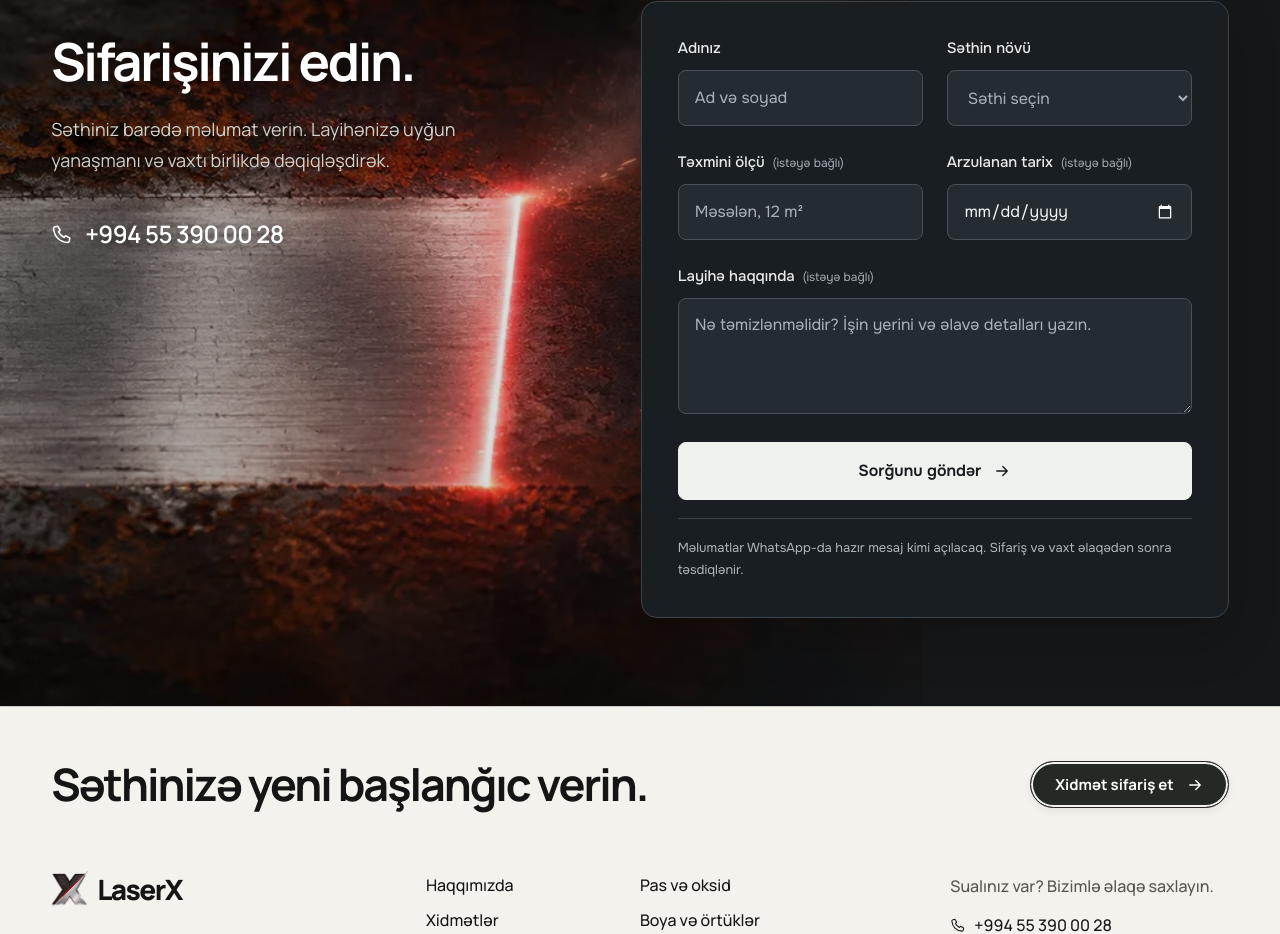
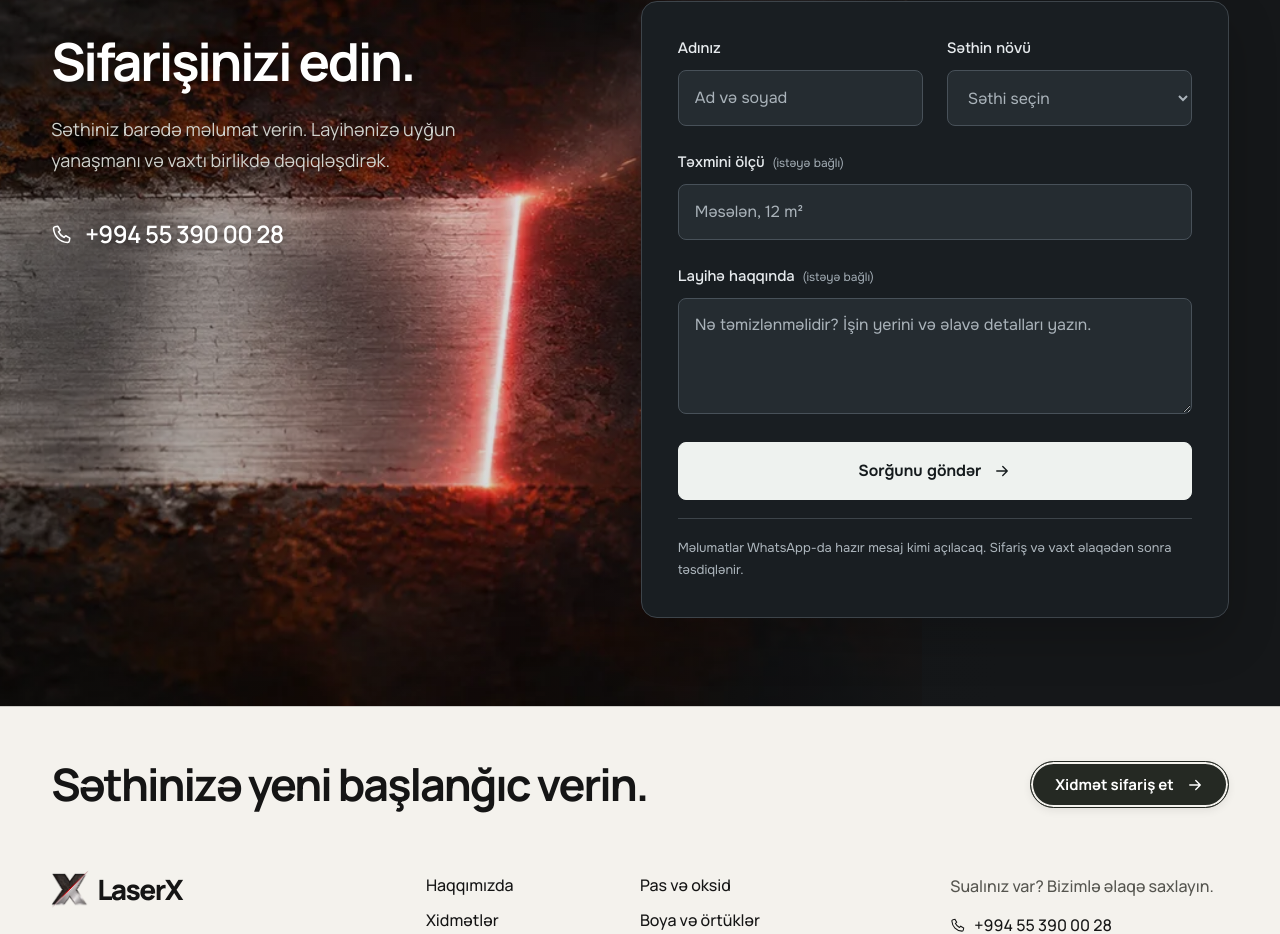
Before and after one commit to Kvseis/LaserX-Website, a Next.js app: page /technology in a window 1280 px wide. Shown: the part 2678-3612 px from the top of the page. Built offline with nearby package versions, Linux system fonts and the light colour scheme.

Commit message:
Homepage booking date field removal

```diff
--- a/src/components/BookingForm.tsx
+++ b/src/components/BookingForm.tsx
@@ -13,7 +13,7 @@ export default function BookingForm({ copy }: { copy: SiteCopy['booking'] }) {
   function submitRequest(event: FormEvent<HTMLFormElement>) {
     event.preventDefault();
     const data = new FormData(event.currentTarget);
-    const fields = [[copy.name, data.get('name')], [copy.surface, data.get('surface')], [copy.area, data.get('area')], [copy.date, data.get('date')], [copy.notes, data.get('notes')]];
+    const fields = [[copy.name, data.get('name')], [copy.surface, data.get('surface')], [copy.area, data.get('area')], [copy.notes, data.get('notes')]];
     const message = [copy.messageTitle, ...fields.filter(([, value]) => String(value ?? '').trim()).map(([label, value]) => `${label}: ${String(value).trim()}`)].join('\n');
     window.location.assign(`${whatsapp}?text=${encodeURIComponent(message)}`);
   }
@@ -22,8 +22,7 @@ export default function BookingForm({ copy }: { copy: SiteCopy['booking'] }) {
     <div className={styles.fields}>
       <label><span className={styles.label}>{copy.name}</span><input name="name" autoComplete="name" required maxLength={100} placeholder={copy.namePlaceholder} /></label>
       <label><span className={styles.label}>{copy.surface}</span><select name="surface" required defaultValue=""><option value="" disabled>{copy.chooseSurface}</option>{copy.surfaces.map((surface) => <option key={surface}>{surface}</option>)}</select></label>
-      <label><span className={styles.label}>{copy.area}<span className={styles.optional}>{copy.optional}</span></span><input name="area" maxLength={80} placeholder={copy.areaPlaceholder} /></label>
-      <label><span className={styles.label}>{copy.date}<span className={styles.optional}>{copy.optional}</span></span><input name="date" type="date" /></label>
+      <label className={styles.full}><span className={styles.label}>{copy.area}<span className={styles.optional}>{copy.optional}</span></span><input name="area" maxLength={80} placeholder={copy.areaPlaceholder} /></label>
       <label className={styles.full}><span className={styles.label}>{copy.notes}<span className={styles.optional}>{copy.optional}</span></span><textarea name="notes" rows={3} maxLength={1500} placeholder={copy.notesPlaceholder} /></label>
     </div>
     <button className={styles.submit} type="submit"><span>{copy.submit}</span><ButtonArrow /></button>
--- a/src/lib/messages/az.ts
+++ b/src/lib/messages/az.ts
@@ -62,7 +62,6 @@ const az = {
     ],
     "area": "Təxmini ölçü",
     "areaPlaceholder": "Məsələn, 12 m²",
-    "date": "Arzulanan tarix",
     "notes": "Layihə haqqında",
     "notesPlaceholder": "Nə təmizlənməlidir? İşin yerini və əlavə detalları yazın.",
     "optional": "(istəyə bağlı)",
--- a/src/lib/messages/en.ts
+++ b/src/lib/messages/en.ts
@@ -64,7 +64,6 @@ const en: SiteCopy = {
     ],
     "area": "Approximate size",
     "areaPlaceholder": "For example, 12 m²",
-    "date": "Preferred date",
     "notes": "About your project",
     "notesPlaceholder": "What needs cleaning? Include the job location and any other details.",
     "optional": "(optional)",
--- a/src/lib/messages/ru.ts
+++ b/src/lib/messages/ru.ts
@@ -64,7 +64,6 @@ const ru: SiteCopy = {
     ],
     "area": "Примерный размер",
     "areaPlaceholder": "Например, 12 м²",
-    "date": "Желаемая дата",
     "notes": "О вашем проекте",
     "notesPlaceholder": "Что нужно очистить? Укажите место работы и другие детали.",
     "optional": "(необязательно)",
--- a/src/lib/messages/tr.ts
+++ b/src/lib/messages/tr.ts
@@ -64,7 +64,6 @@ const tr: SiteCopy = {
     ],
     "area": "Yaklaşık ölçü",
     "areaPlaceholder": "Örneğin, 12 m²",
-    "date": "Tercih edilen tarih",
     "notes": "Projeniz hakkında",
     "notesPlaceholder": "Ne temizlenmeli? İşin yapılacağı yeri ve diğer ayrıntıları yazın.",
     "optional": "(isteğe bağlı)",
```
Also changed, not shown: scripts/booking-check.mjs (+4 -3 lines).
